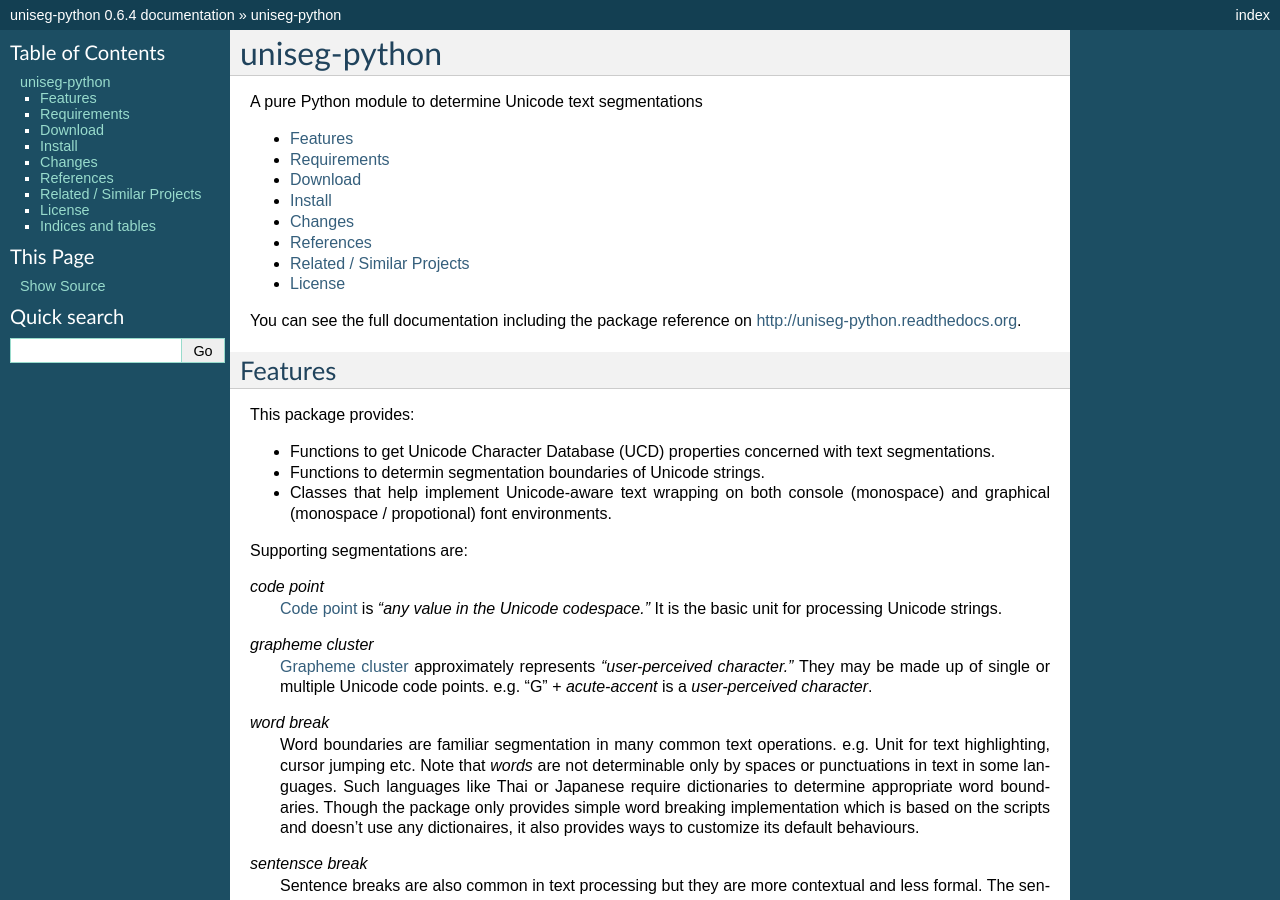
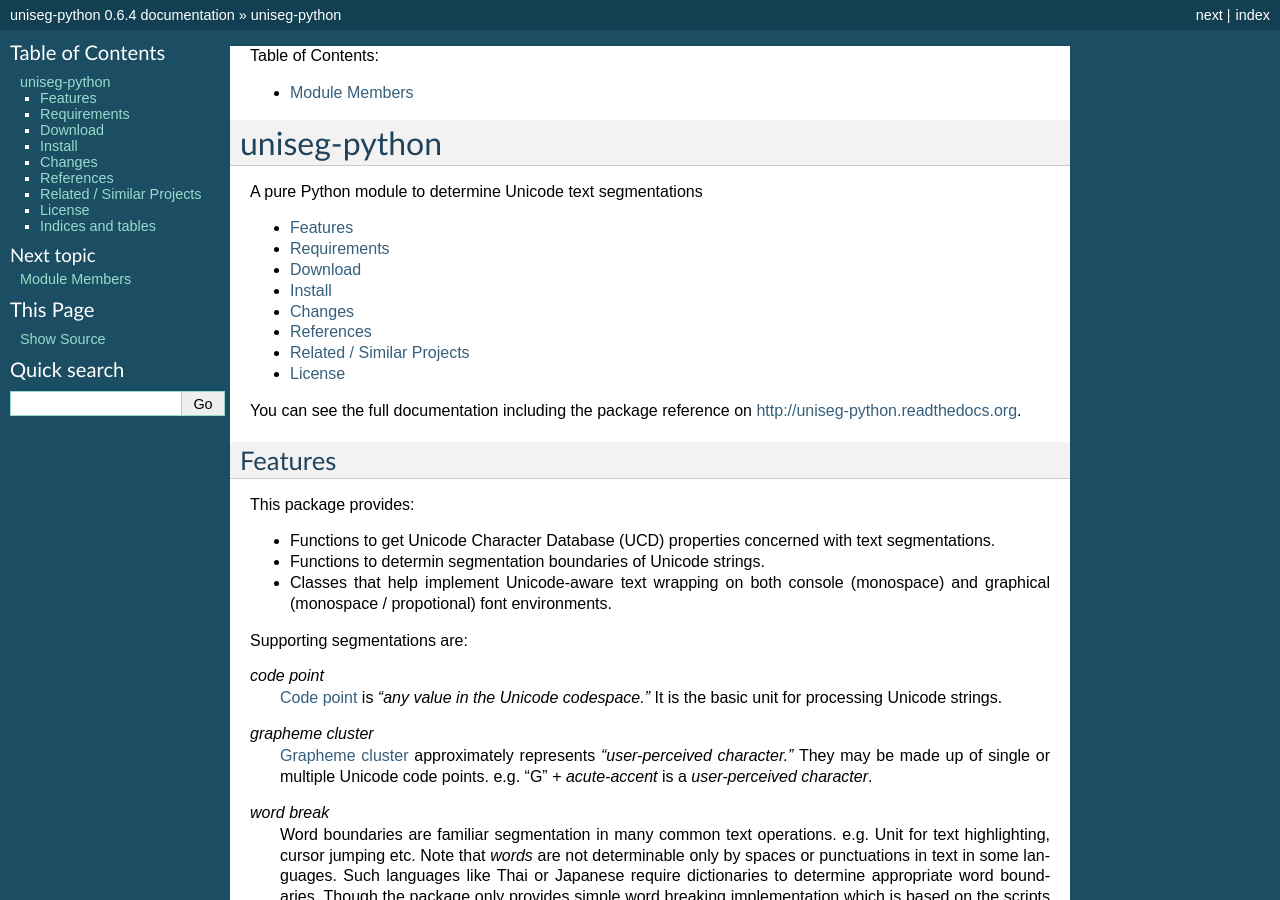
Before and after one commit to squareweave/uniseg-python, a Sphinx documentation site: the page built from docs/index.rst, in a window 1280 px wide and 900 px high. Built offline with Sphinx 7.4.7, drawn with Linux system fonts in a browser that asks for light colours.

```diff
--- a/docs/index.rst
+++ b/docs/index.rst
@@ -1,3 +1,10 @@
+Table of Contents:
+
+.. toctree::
+   :maxdepth: 2
+
+   members
+
 .. include:: ../README.txt
 
 Indices and tables
```
